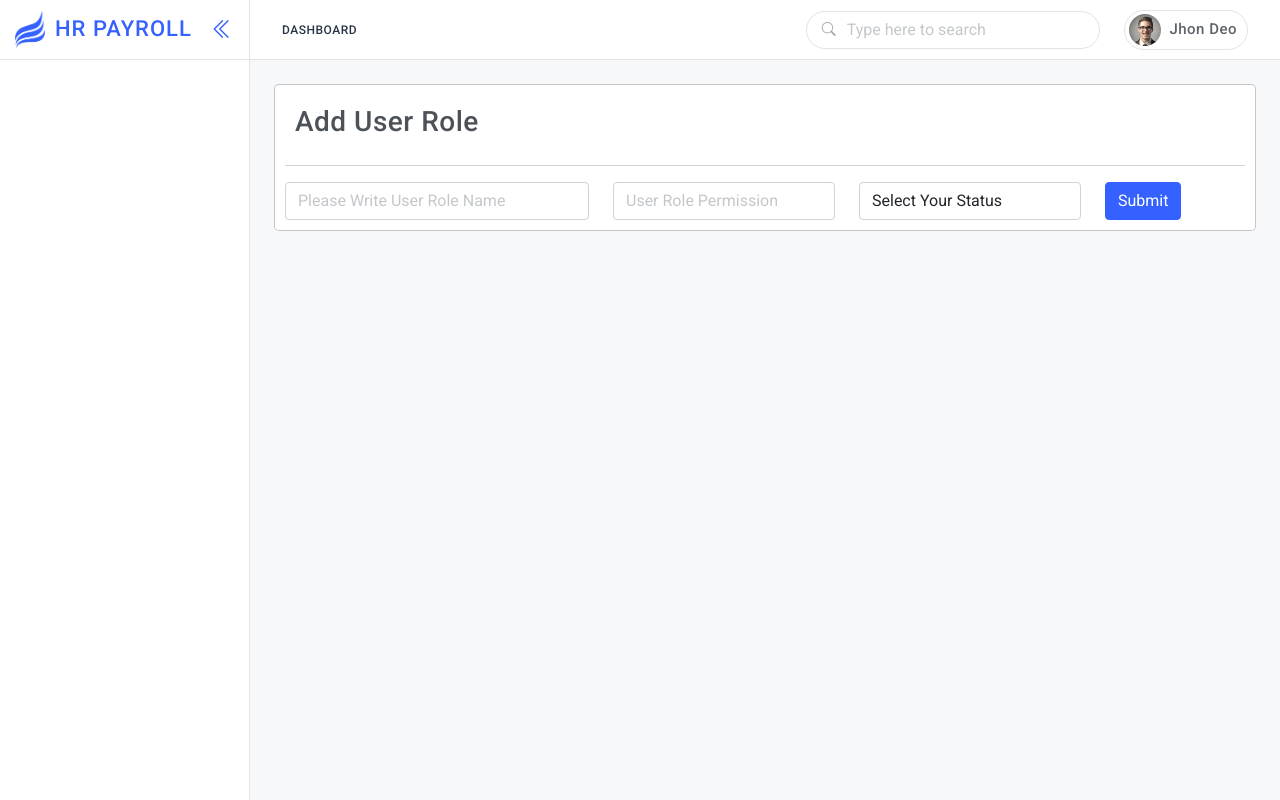
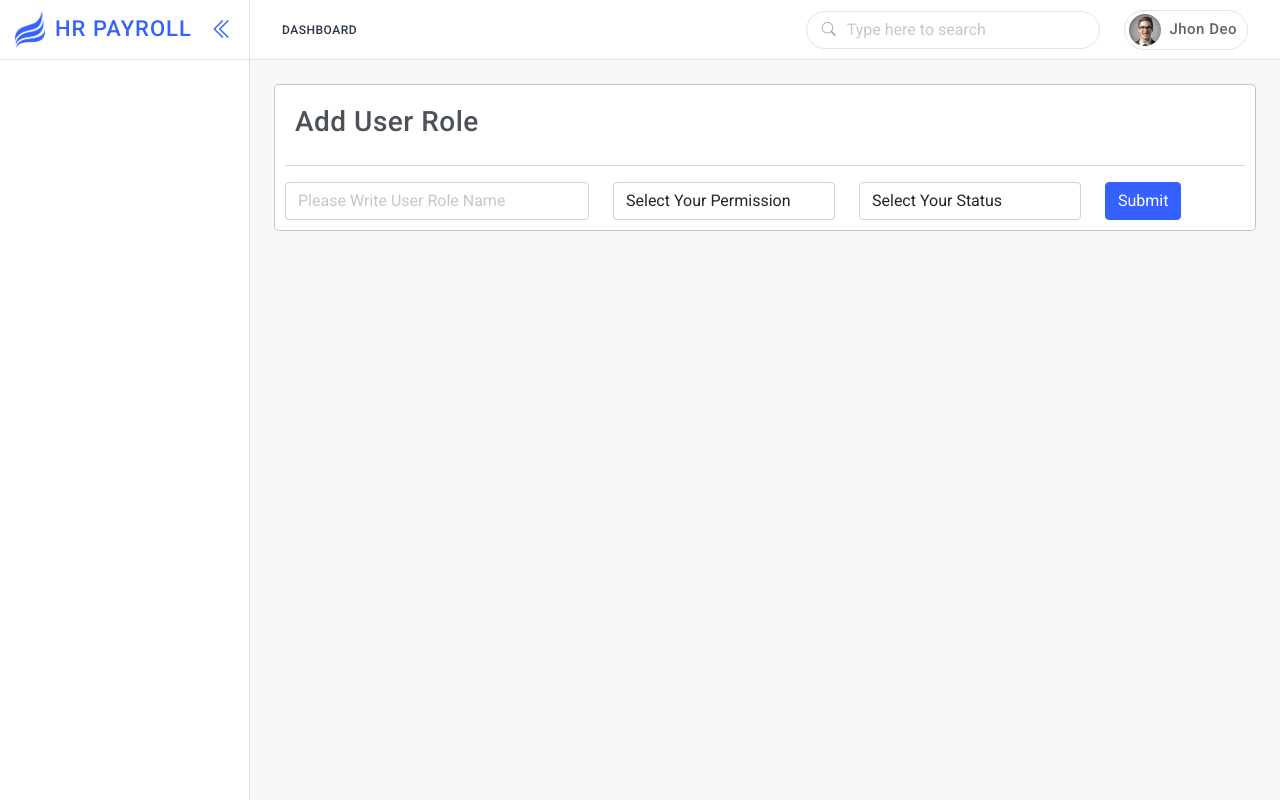
Before and after one commit to friends-team-isdb/HR_Payroll, a PHP site: page /userRole.php in a window 1280 px wide. Run offline with PHP 8.4, Linux system fonts and the light colour scheme; some libraries are stand-ins or nearby versions.

Commit message:
add user role type

```diff
--- a/addUser.php
+++ b/addUser.php
@@ -18,8 +18,6 @@ if(isset($_POST['submit'])){
         header("location:Desboard.php");
     }
 }
-
-
 ?>
 
 <!doctype html>
--- a/userRole.php
+++ b/userRole.php
@@ -1,3 +1,21 @@
+<?php require "connect.php";
+if(isset($_POST['submit'])){
+    $role_name=$_POST['rolename'];
+    $permission=$_POST['permission'];
+    $user_role_status=$_POST['status'];
+    $s="SELECT * FROM user_role WHERE role_name='$role_name'";
+    $result=mysqli_query($conn,$s);
+    $num=mysqli_num_rows($result);
+    if($num==1){
+        echo "Role  Already Exits";
+    }else{
+
+       $sqls="INSERT INTO `user_role` (`role_name`, `permission`, `user_role_status`) VALUES ('$role_name','$permission','$user_role_status');";
+    $query=mysqli_query($conn,$sqls);
+        header("location:Desboard.php");
+    }
+}
+?>
 <!doctype html>
 <html lang="en" class="light-theme">
 
@@ -74,18 +92,24 @@
       <div class="row">
 <!--         jakir vai code here-->
             <div class="col-md-4 ">
-                <input type="text" class="form-control" name=""  id="" placeholder="Please Write User Role Name" required>
-            </div>
-            <div class="col-md-3 ">
-                <input type="text" name="" class="form-control"  id="" placeholder="User Role Permission" required>
+                <input type="text" class="form-control" name="rolename"  id="" placeholder="Please Write User Role Name" required>
             </div>
             <div class="col-md-3">
-                <select  name="" class="form-control" id="">
-                    <option value="">Select Your Status</option>
+                <select  name="permission" class="form-control" id="">
+                    <option >Select Your Permission</option>
+                    <option value="employe">Employe</option>
+                    <option value="administratot">Admin</option>
+                </select>
+            </div>
+            <div class="col-md-3">
+                <select  name="status" class="form-control" id="">
+                    <option >Select Your Status</option>
+                    <option value="active" >Active</option>
+                    <option value="inactive">Inactive</option>
                 </select>
             </div>
             <div class="col-md-2">
-                <input class="btn btn-primary  " type="submit" name="" id="" value="Submit">
+                <input class="btn btn-primary  " type="submit" name="submit" id="" >
             </div>
        </div>
 
```
